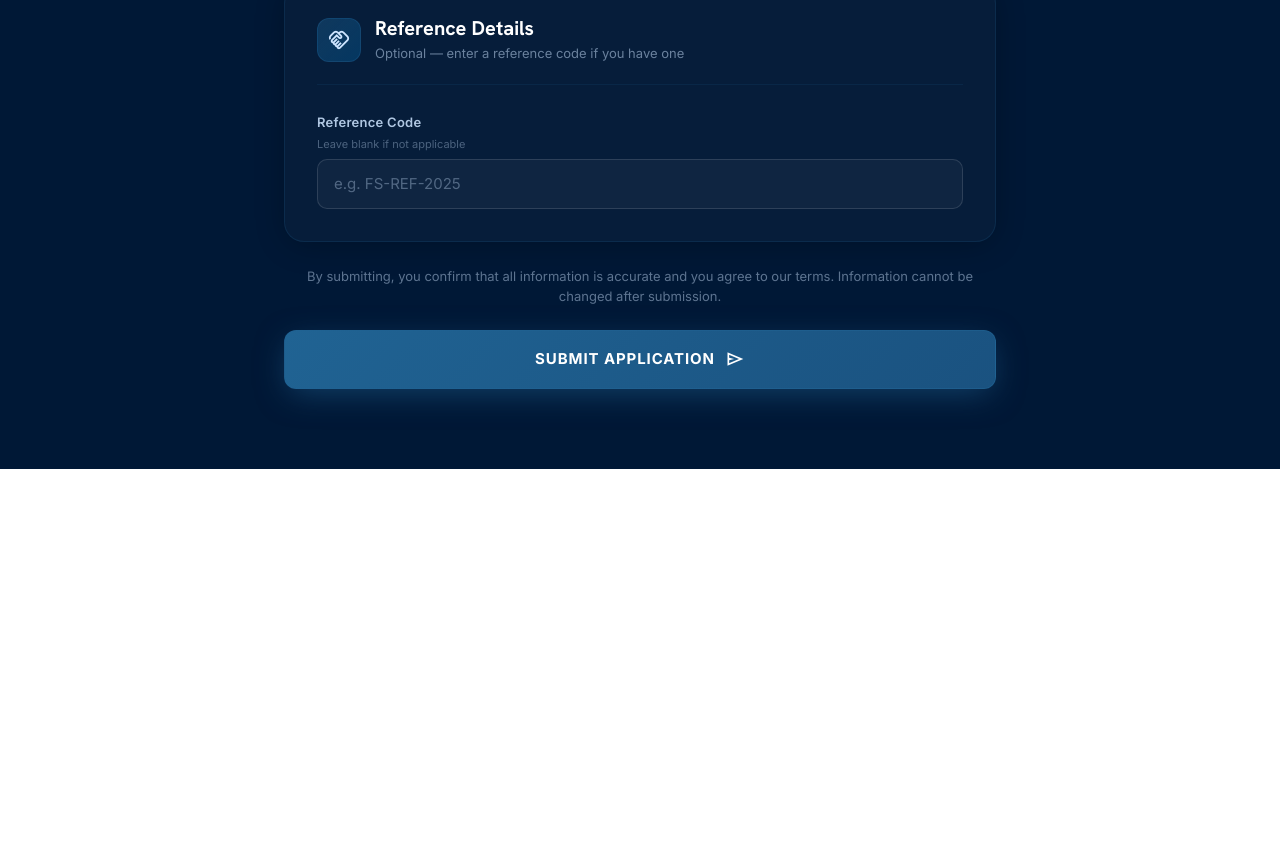
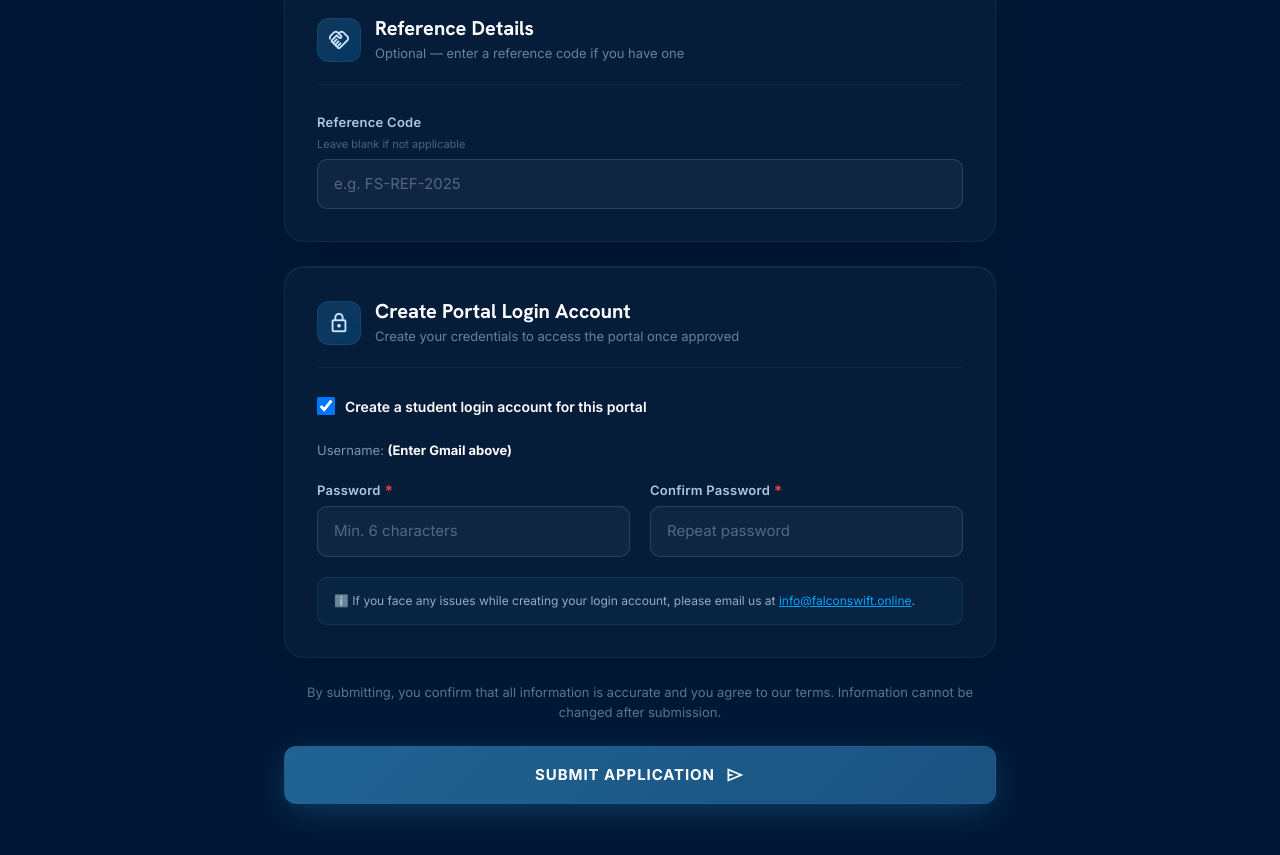
Before and after one commit to UmarAjmal/OmniLearn.LMS, a Next.js app in the folder client/: page /apply in a window 1280 px wide. Shown: the part 1807-2662 px from the top of the page. Before the commit the page ends 2276 px from the top, so only its background shows below. Built offline with nearby package versions, Linux system fonts and the light colour scheme; no server answers.

Commit message:
feat: implement student registration application form with validation and backend submission integration

```diff
--- a/client/app/apply/page.tsx
+++ b/client/app/apply/page.tsx
@@ -36,6 +36,9 @@ interface FormData {
   semester: string;
   tracks: string[];
   referenceCode: string;
+  createAccount: boolean;
+  password?: string;
+  confirmPassword?: string;
 }
 
 interface FormErrors {
@@ -49,6 +52,8 @@ interface FormErrors {
   department?: string;
   semester?: string;
   tracks?: string;
+  password?: string;
+  confirmPassword?: string;
 }
 
 function validate(data: FormData): FormErrors {
@@ -92,6 +97,20 @@ function validate(data: FormData): FormErrors {
   else if (data.tracks.length > 3)
     errors.tracks = "You can select up to 3 tracks only.";
 
+  if (data.createAccount) {
+    if (!data.password || !data.password.trim()) {
+      errors.password = "Password is required.";
+    } else if (data.password.trim().length < 6) {
+      errors.password = "Password must be at least 6 characters.";
+    }
+
+    if (!data.confirmPassword || !data.confirmPassword.trim()) {
+      errors.confirmPassword = "Confirm password is required.";
+    } else if (data.confirmPassword.trim() !== data.password?.trim()) {
+      errors.confirmPassword = "Passwords do not match.";
+    }
+  }
+
   return errors;
 }
 
@@ -108,6 +127,9 @@ export default function ApplyPage() {
     semester: "",
     tracks: [],
     referenceCode: "",
+    createAccount: true,
+    password: "",
+    confirmPassword: "",
   });
 
   const [errors, setErrors] = useState<FormErrors>({});
@@ -173,6 +195,7 @@ export default function ApplyPage() {
       [
         "fullName", "fatherName", "cnic", "age", "whatsapp",
         "gmail", "universityName", "department", "semester", "tracks",
+        "password", "confirmPassword",
       ].map((k) => [k, true])
     );
     setTouched(allTouched);
@@ -203,6 +226,8 @@ export default function ApplyPage() {
           semester: Number(form.semester),
           tracks: form.tracks,
           referenceCode: form.referenceCode.trim() || null,
+          createAccount: form.createAccount,
+          password: form.createAccount ? form.password?.trim() : "",
         }),
       });
 
@@ -960,6 +985,81 @@ export default function ApplyPage() {
             </FieldGroup>
           </SectionCard>
 
+          {/* Section 5: Portal Account */}
+          <SectionCard icon="lock" title="Create Portal Login Account" subtitle="Create your credentials to access the portal once approved">
+            <div style={{ display: "flex", alignItems: "center", gap: "10px", marginBottom: "20px" }}>
+              <input
+                id="createAccount"
+                name="createAccount"
+                type="checkbox"
+                checked={form.createAccount}
+                onChange={(e) => setForm(prev => ({ ...prev, createAccount: e.target.checked }))}
+                style={{
+                  width: "18px",
+                  height: "18px",
+                  cursor: "pointer",
+                }}
+              />
+              <label htmlFor="createAccount" style={{ fontFamily: "Inter, sans-serif", fontSize: "14px", color: "#ffffff", fontWeight: 600, cursor: "pointer" }}>
+                Create a student login account for this portal
+              </label>
+            </div>
+
+            {form.createAccount && (
+              <>
+                <div style={{ marginBottom: "16px" }}>
+                  <span style={{ fontFamily: "Inter, sans-serif", fontSize: "13px", color: "rgba(206,229,255,0.6)" }}>
+                    Username: <strong style={{ color: "#ffffff" }}>{form.gmail || "(Enter Gmail above)"}</strong>
+                  </span>
+                </div>
+
+                <div className="form-grid-2">
+                  <FieldGroup label="Password" required error={errors.password}>
+                    <input
+                      id="password"
+                      name="password"
+                      type="password"
+                      placeholder="Min. 6 characters"
+                      value={form.password}
+                      onChange={handleChange}
+                      onBlur={() => handleBlur("password")}
+                      style={fieldStyle("password")}
+                      className="form-input"
+                    />
+                  </FieldGroup>
+
+                  <FieldGroup label="Confirm Password" required error={errors.confirmPassword}>
+                    <input
+                      id="confirmPassword"
+                      name="confirmPassword"
+                      type="confirmPassword"
+                      placeholder="Repeat password"
+                      value={form.confirmPassword}
+                      onChange={handleChange}
+                      onBlur={() => handleBlur("confirmPassword")}
+                      style={fieldStyle("confirmPassword")}
+                      className="form-input"
+                    />
+                  </FieldGroup>
+                </div>
+              </>
+            )}
+
+            <div
+              style={{
+                marginTop: "20px",
+                padding: "14px 16px",
+                background: "rgba(32,99,147,0.1)",
+                border: "1px solid rgba(32,99,147,0.25)",
+                borderRadius: "10px",
+              }}
+            >
+              <p style={{ fontFamily: "Inter, sans-serif", fontSize: "12px", color: "rgba(206,229,255,0.7)", margin: 0, lineHeight: 1.5 }}>
+                ℹ️ If you face any issues while creating your login account, please email us at <a href="mailto:info@falconswift.online" style={{ color: "#00a2ff", textDecoration: "underline" }}>info@falconswift.online</a>.
+              </p>
+            </div>
+          </SectionCard>
+
           {/* Submit */}
           <div style={{ marginTop: "8px" }}>
             <p
@@ -996,6 +1096,7 @@ export default function ApplyPage() {
                 >
                   error
                 </span>
+                <div style={{ display: "flex", flexDirection: "column", gap: "4px" }}>
                   <span
                     style={{
                       fontFamily: "Inter, sans-serif",
@@ -1006,6 +1107,17 @@ export default function ApplyPage() {
                   >
                     {submitError}
                   </span>
+                  <span
+                    style={{
+                      fontFamily: "Inter, sans-serif",
+                      fontSize: "12px",
+                      color: "rgba(252,165,165,0.8)",
+                      lineHeight: "1.4",
+                    }}
+                  >
+                    If you face any issues while creating your login, please email us at <strong>info@falconswift.online</strong>.
+                  </span>
+                </div>
               </div>
             )}
 
```
Also changed, not shown: 1 other file (tests, documents, lock files or other folders). Lines whose indentation alone changed are shown as unchanged.
